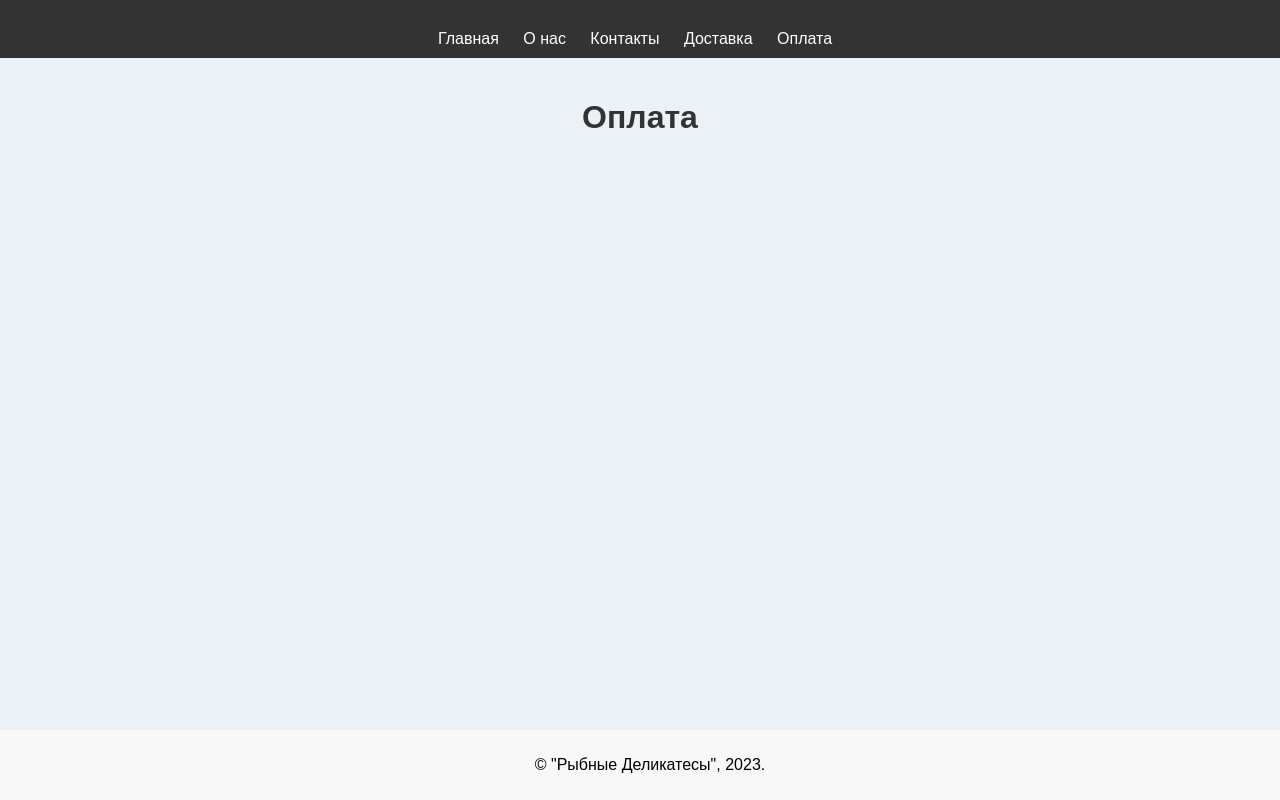
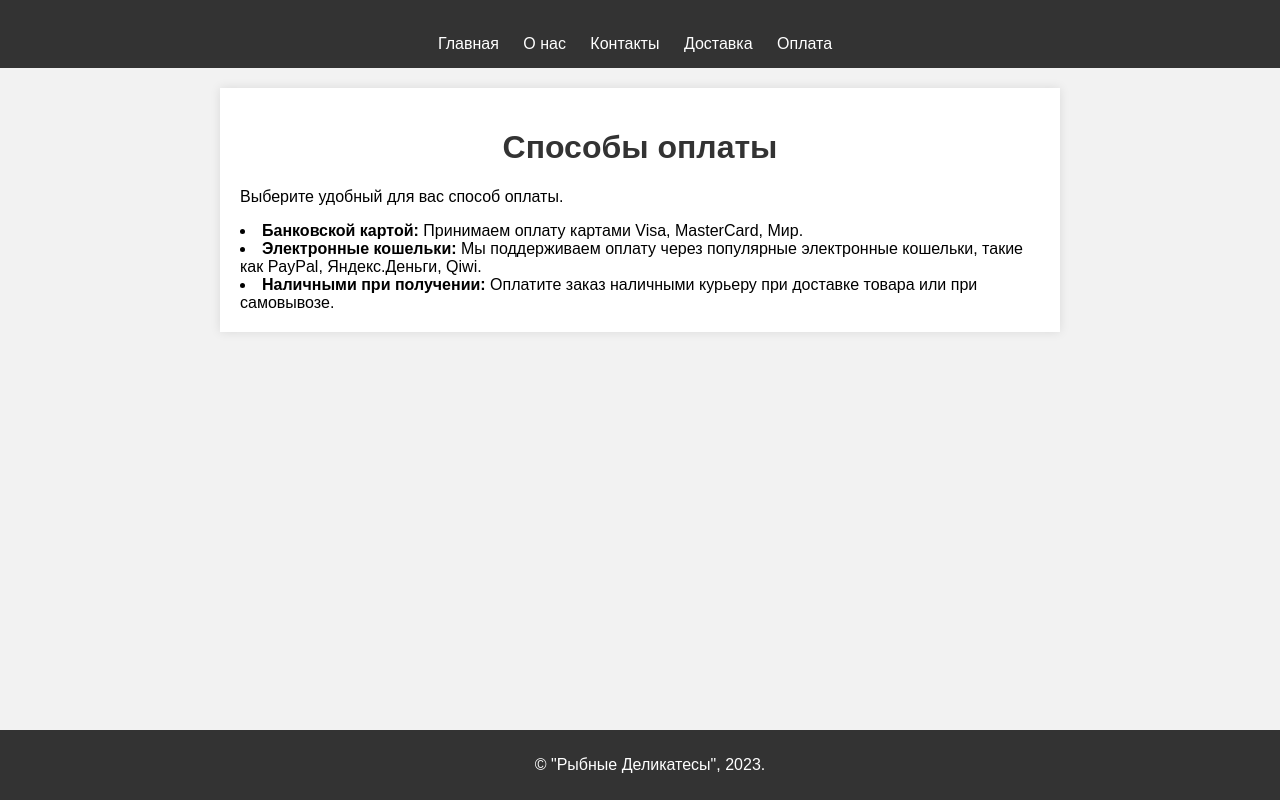
Before and after one commit to SedBrayton/FishMarketWebsite, a plain HTML site: page payment.html in a window 1280 px wide. Drawn offline with Linux system fonts and the light colour scheme.

Commit message:
payment.html

```diff
--- a/payment.html
+++ b/payment.html
@@ -4,8 +4,71 @@
 <head>
   <meta charset="UTF-8">
   <meta name="viewport" content="width=device-width, initial-scale=1.0">
-  <title>Продажа рыбной продукции от компании "Рыбные Деликатесы"</title>
+  <title>Оплата - Рыбные Деликатесы</title>
   <link rel="stylesheet" href="css/styles.css">
+  <style>
+    body {
+      font-family: Arial, sans-serif;
+      margin: 0;
+      padding: 0;
+      background-color: #f2f2f2;
+    }
+
+    header {
+      background-color: #333;
+      color: white;
+      padding: 15px;
+      text-align: center;
+    }
+
+    nav ul {
+      list-style: none;
+      padding: 0;
+      margin: 0;
+    }
+
+    nav ul li {
+      display: inline;
+      margin-right: 10px;
+    }
+
+    main {
+      max-width: 800px;
+      margin: 20px auto;
+      padding: 20px;
+      background-color: white;
+      box-shadow: 0 0 10px rgba(0, 0, 0, 0.1);
+    }
+
+    h1 {
+      color: #333;
+    }
+
+    aside {
+      background-color: #f2f2f2;
+      padding: 10px;
+    }
+
+    aside ul {
+      list-style: none;
+      padding: 0;
+      margin: 0;
+    }
+
+    aside ul li {
+      margin-bottom: 5px;
+    }
+
+    footer {
+      background-color: #333;
+      color: white;
+      text-align: center;
+      padding: 10px;
+      position: fixed;
+      bottom: 0;
+      width: 100%;
+    }
+  </style>
 </head>
 
 <body>
@@ -22,7 +85,14 @@
   </header>
 
   <main>
-    <h1>Оплата</h1>
+    <h1>Способы оплаты</h1>
+    <p>Выберите удобный для вас способ оплаты.</p>
+
+
+  <li><strong>Банковской картой:</strong> Принимаем оплату картами Visa, MasterCard, Мир.</li>
+  <li><strong>Электронные кошельки:</strong> Мы поддерживаем оплату через популярные электронные кошельки, такие как PayPal, Яндекс.Деньги, Qiwi.</li>
+  <li><strong>Наличными при получении:</strong> Оплатите заказ наличными курьеру при доставке товара или при самовывозе.</li>
+
   </main>
 
   <footer>
```
